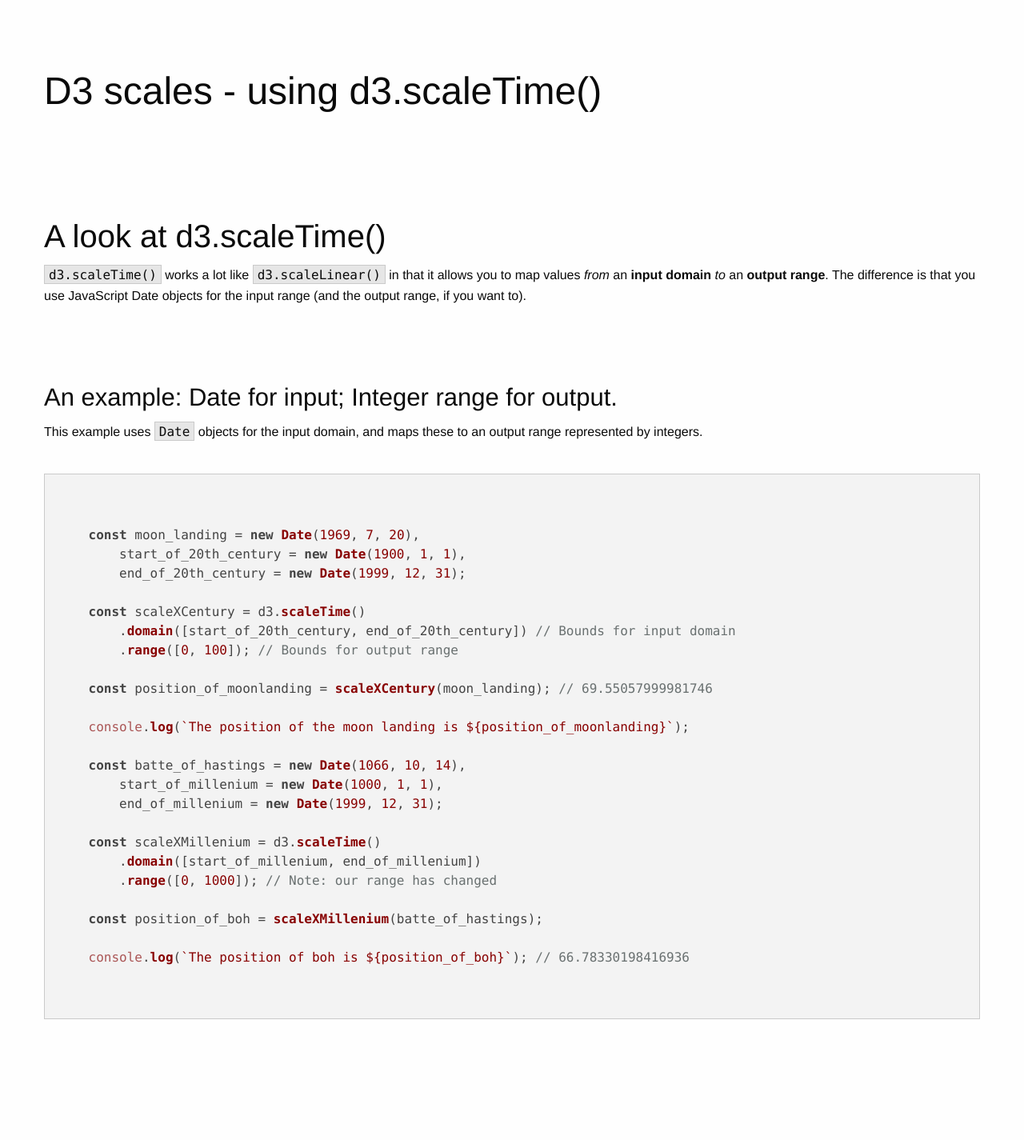
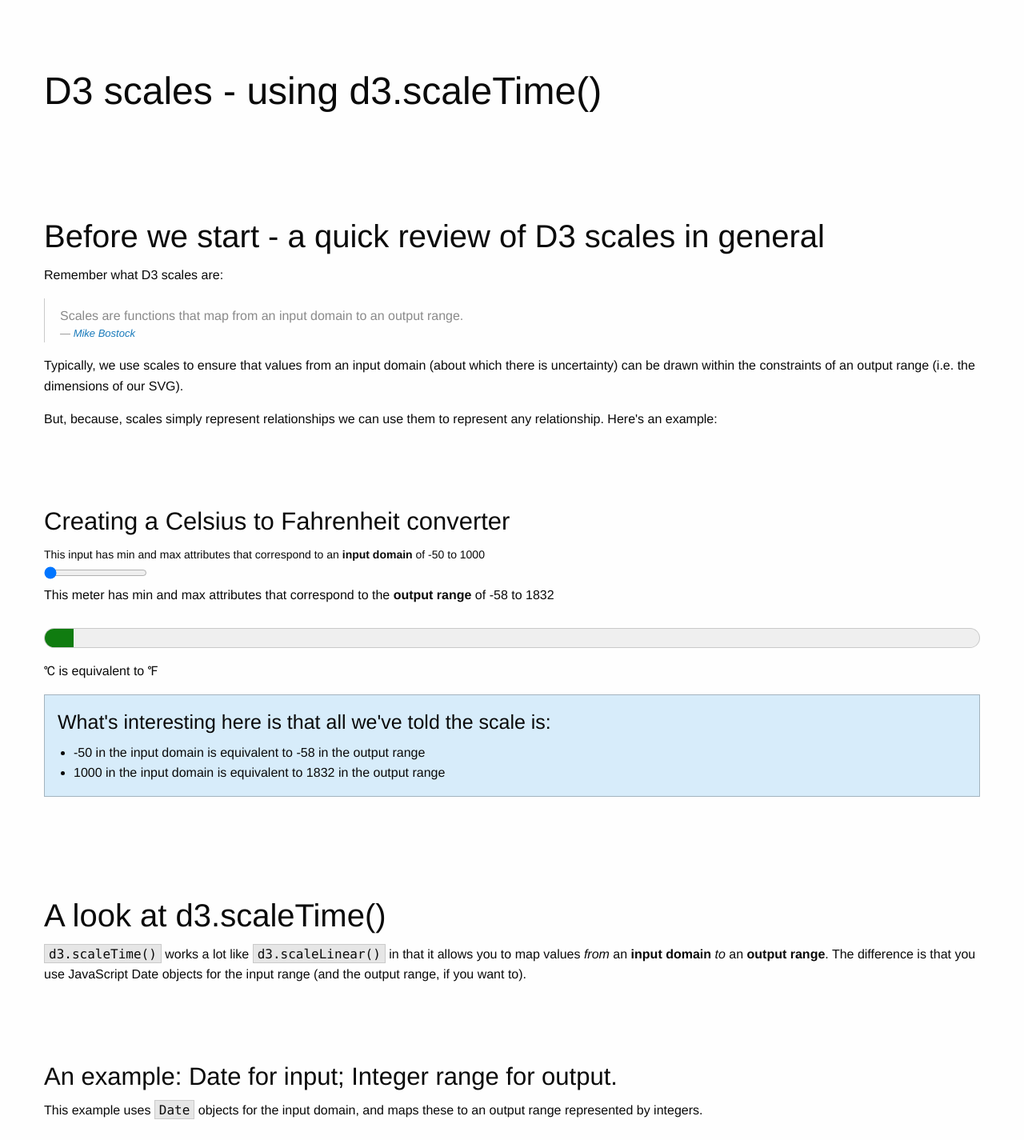
Before and after one commit to gtvj/data-visualisation-javascript-with-web-standards, a Flask app: template app/templates/pages/d3-scales-and-time.html in a window 1280 px wide. Shown: the top 1425 px of the page at 80% size. Run offline with Flask 2, Linux system fonts and the light colour scheme; the template is opened without the code that fills it, so the values that code supplies are empty; some libraries are stand-ins or nearby versions.

Commit message:
Add example of using scales to create a temperature converter

```diff
--- a/app/templates/pages/d3-scales-and-time.html
+++ b/app/templates/pages/d3-scales-and-time.html
@@ -8,6 +8,56 @@
 </style>
 <script src="https://d3js.org/d3.v5.min.js"></script>
 <h1>D3 scales - using d3.scaleTime()</h1>
+<h2>Before we start - a quick review of D3 scales in general</h2>
+<p>Remember what D3 scales are:</p>
+<blockquote>Scales are functions that map from an input domain to an output range. <cite><a href="https://github.com/d3/d3/wiki/Quantitative-Scales/fdf9b19f74182960dbd204dc81779d78ffdbd18d">Mike Bostock</a></cite></blockquote>
+<p>Typically, we use scales to ensure that values from an input domain (about which there is uncertainty) can be drawn within the constraints of an output range (i.e. the dimensions of our SVG).</p>
+<p>But, because, scales simply represent relationships we can use them to represent any relationship. Here's an example:</p>
+<h3>Creating a Celsius to Fahrenheit converter</h3>
+<div class="scales_example">
+    <label for="input_domain">This input has min and max attributes that correspond to an <strong>input domain</strong> of -50 to 1000</label>
+    <input type="range" id="input_domain">
+    <p>This meter has min and max attributes that correspond to the <strong>output range</strong> of -58 to 1832</p>
+    <meter id="output_range"></meter>
+    <p><strong id="input_value"></strong>℃ is equivalent to <strong id="output_value"></strong>℉</p>
+</div>
+<div class="callout primary">
+<h4>What's interesting here is that all we've told the scale is:</h4>
+<ul>
+    <li>-50 in the input domain is equivalent to -58 in the output range</li>
+    <li>1000 in the input domain is equivalent to 1832 in the output range</li>
+</ul>
+</div>
+<script>
+    {
+
+        let domain = [-50, 1000];
+        range = [-58, 1832];
+
+        let scale = d3.scaleLinear();
+        scale.domain(domain);
+        scale.range(range);
+
+        let input_domain = document.getElementById('input_domain');
+        input_domain.setAttribute('min', domain[0]);
+        input_domain.setAttribute('max', domain[1]);
+        input_domain.setAttribute('value', domain[0]);
+
+        let output_range = document.getElementById('output_range');
+        output_range.setAttribute('min', range[0]);
+        output_range.setAttribute('max', range[1]);
+
+
+        input_domain.addEventListener('change', function (e) {
+            let scaled = scale(e.target.value);
+            output_range.setAttribute('value', scaled);
+            document.getElementById('input_value').textContent = e.target.value;
+            document.getElementById('output_value').textContent = scaled;
+        });
+
+    }
+</script>
+
 <h2>A look at d3.scaleTime()</h2>
 <p><code>d3.scaleTime()</code> works a lot like <code>d3.scaleLinear()</code> in that it allows you to map values <em>from</em>
     an <strong>input domain</strong> <em>to</em> an <strong>output range</strong>. The difference is that you use
```
